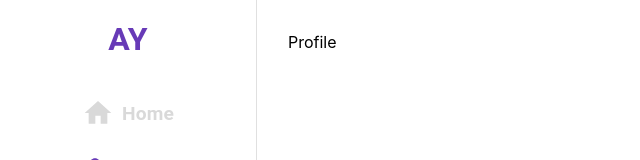
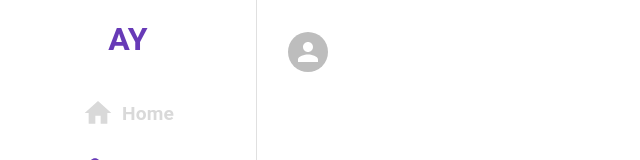
Before and after one commit to amitkeinan9/AY, a React (Vite) app in the folder Client/: page /profile in a window 1280 px wide. Shown: the top 160 px of the page, without its empty margins (0-640 px from the left). Built offline with nearby package versions, Linux system fonts and the light colour scheme.

Commit message:
feat: add default image

```diff
--- a/Client/src/pages/profile/ProfilePage.tsx
+++ b/Client/src/pages/profile/ProfilePage.tsx
@@ -1,3 +1,5 @@
+import { Avatar } from "@mui/material"
+
 export const ProfilePage = () => {
-    return <div>Profile</div>;
-  };
+  return <Avatar />
+};
```
